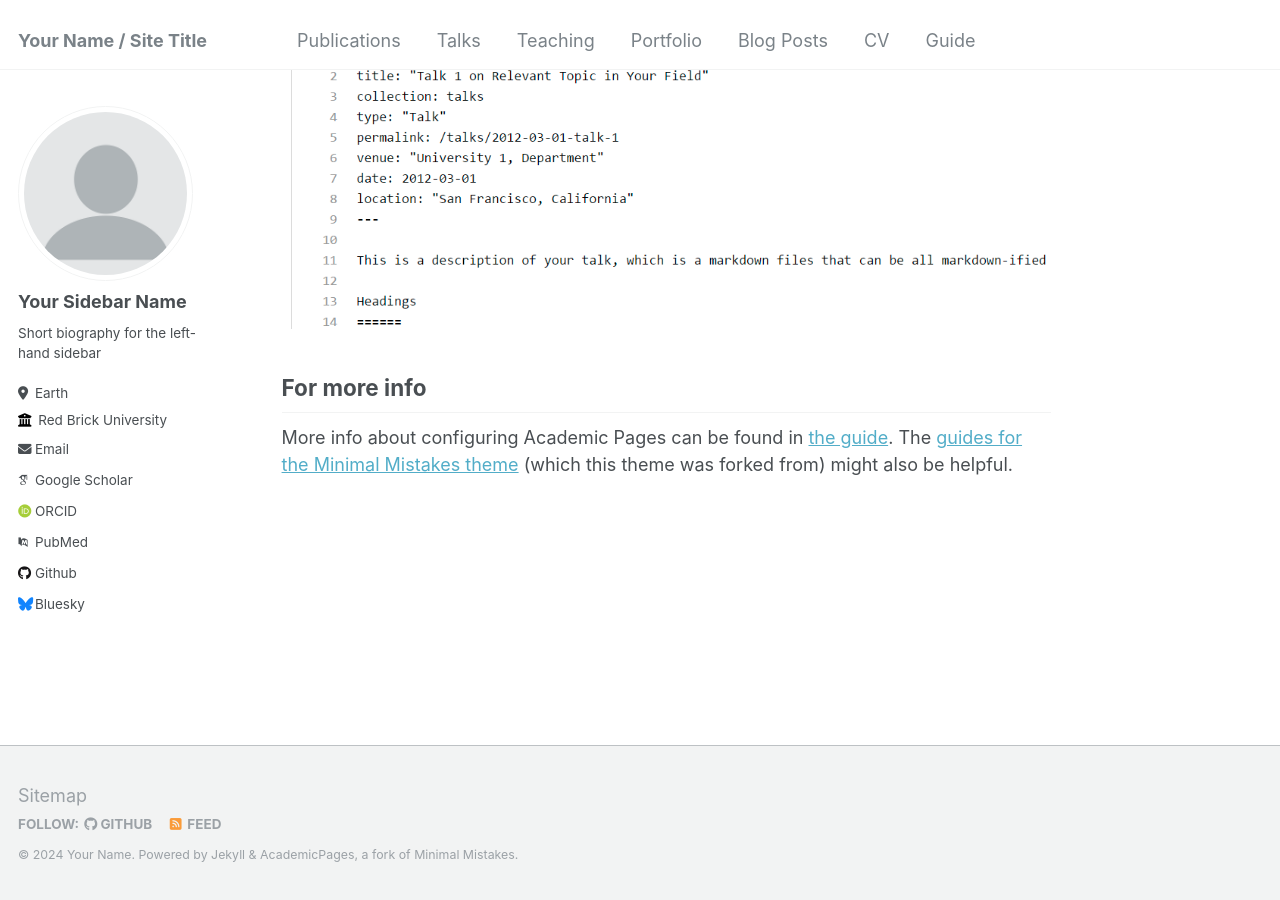
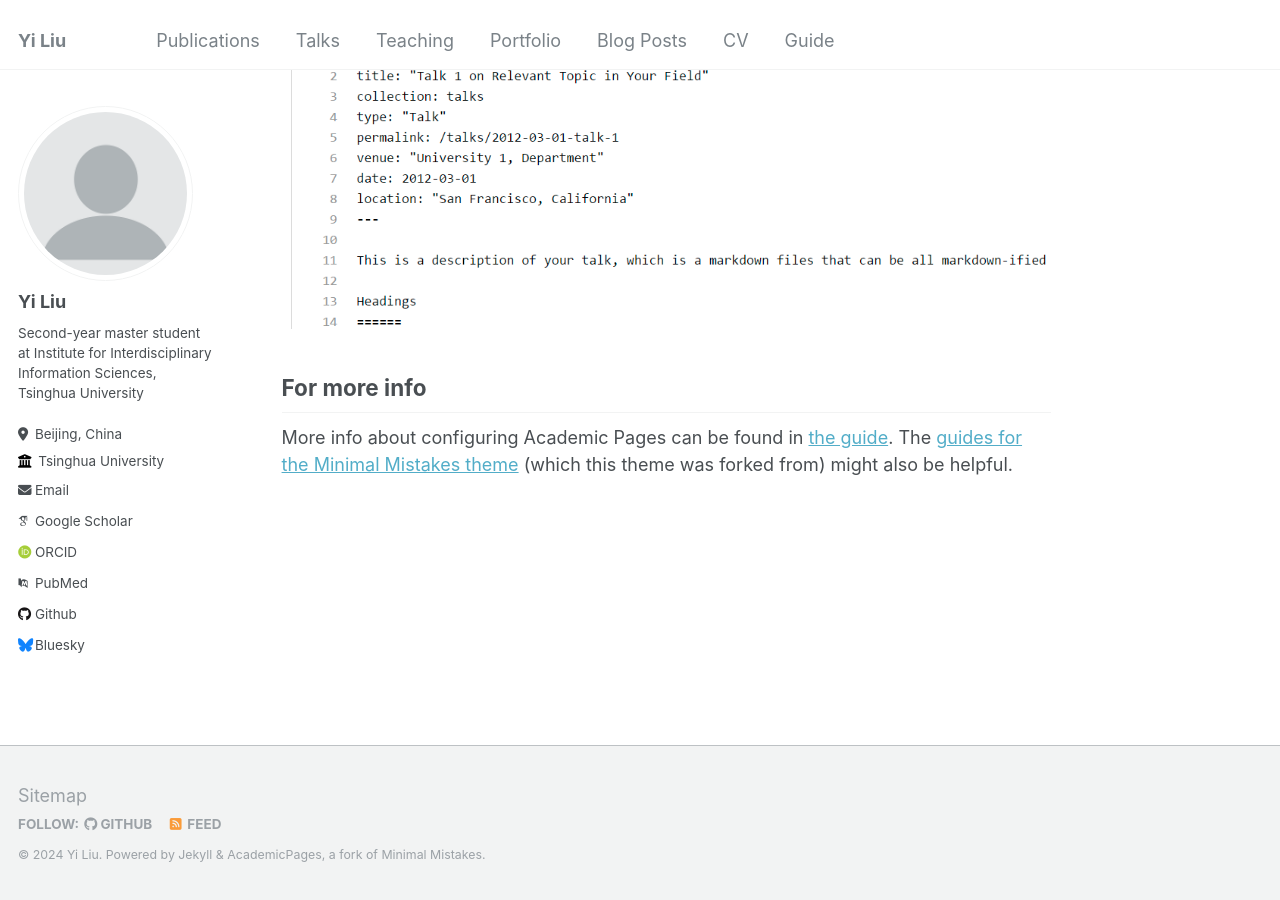
Before and after one commit to Leasy/Leasy.github.io, a Jekyll site: the page built from _pages/about.md, in a window 1280 px wide and 900 px high, scrolled down 2660 px. Built offline with Jekyll 4.4.1, drawn with Linux system fonts in a browser that asks for light colours; some web fonts are replaced.

Commit message:
Update _config.yml

```diff
--- a/_config.yml
+++ b/_config.yml
@@ -8,9 +8,9 @@
 
 # Basic Site Settings
 locale                   : "en-US"
-title                    : "Your Name / Site Title"
+title                    : "Yi Liu"
 title_separator          : "-"
-name                     : &name "Your Name"
+name                     : &name "Yi Liu"
 description              : &description "personal description"
 url                      : https://academicpages.github.io # the base hostname & protocol for your site e.g. "https://mmistakes.github.io"
 baseurl                  : "" # the subpath of your site, e.g. "/blog"
@@ -22,13 +22,13 @@ repository               : "academicpages/academicpages.github.io"
 author:
   # Biographic information
   avatar           : "profile.png"
-  name             : "Your Sidebar Name"
+  name             : "Yi Liu"
   pronouns         : # example: "she/her"
-  bio              : "Short biography for the left-hand sidebar"
-  location         : "Earth"
-  employer         : "Red Brick University"
+  bio              : "Second-year master student at Institute for Interdisciplinary Information Sciences, Tsinghua University"
+  location         : "Beijing, China"
+  employer         : "Tsinghua University"
   uri              : # URL
-  email            : "none@example.org"
+  email            : "liu-yi22@mails.tsinghua.edu.cn"
 
   # Academic websites
   arxiv            : # URL - Update with the correct link to your profile
```
